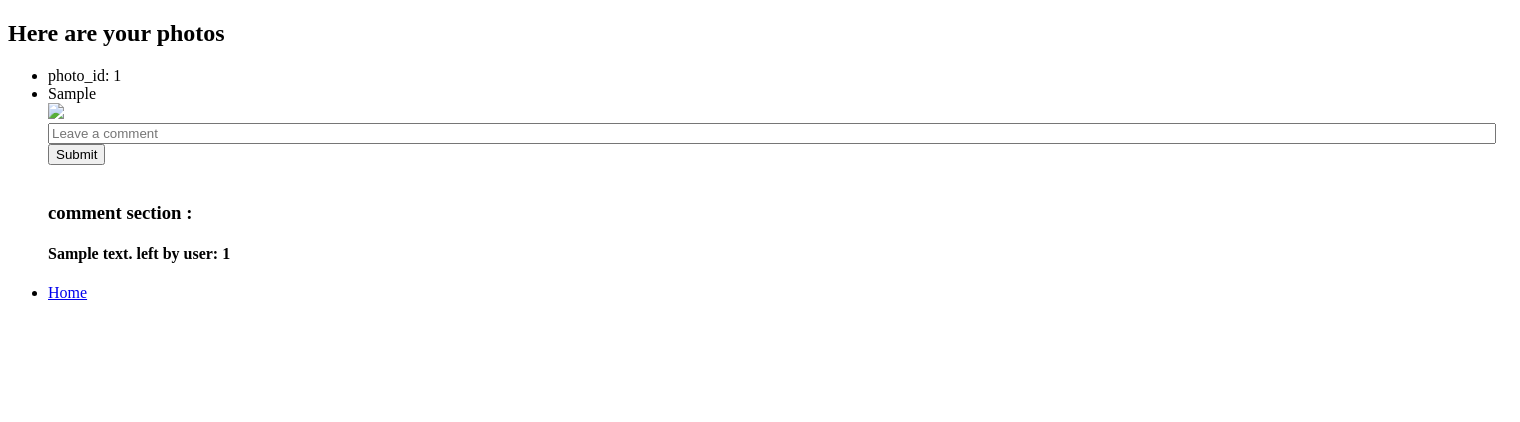
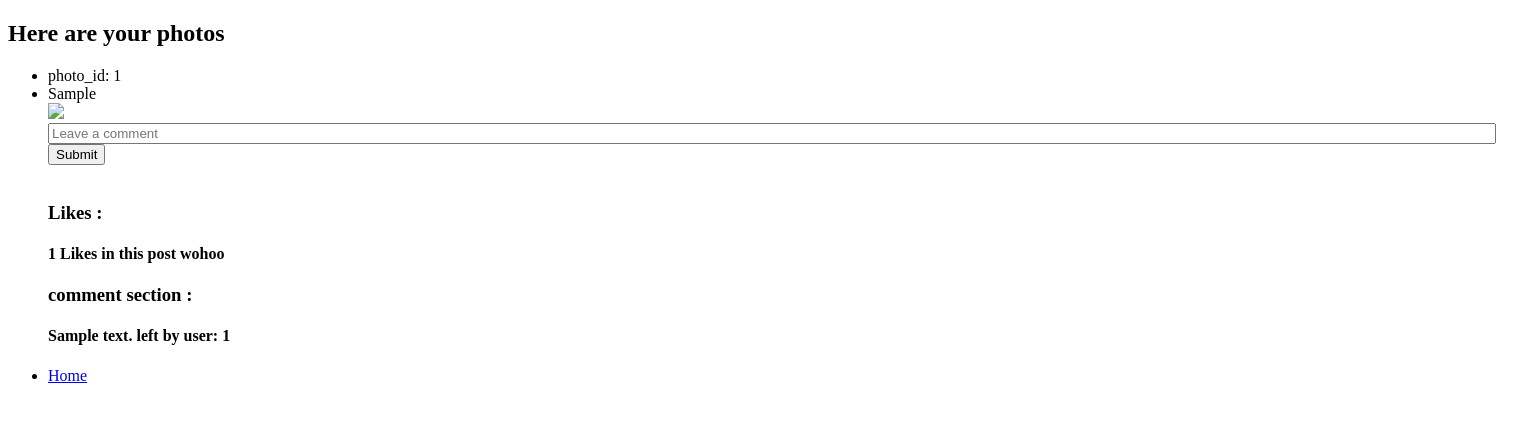
Before and after one commit to gavintanbu/CS460Project1, a Flask app: page /browse in a window 1520 px wide. Shown: the top 422 px of the page. Run offline with Flask 2, Linux system fonts and the light colour scheme; data comes from the database, SQL or seed files in the repository; both versions use the stored data as it was after the commit; tables that the repository leaves empty hold one stand-in row (values such as "Sample post").

Commit message:
Likes are now able to be shown in the post
Likes have been implemented, still need to add a way for users to like a post

```diff
--- a/skeleton/app.py
+++ b/skeleton/app.py
@@ -244,9 +244,14 @@ def getNamefromID(idd):
 	cursor.execute("SELECT first_name,last_name FROM Users WHERE user_id = '{0}'".format(idd))
 	return cursor.fetchall() #NOTE list of tuples, [(imgdata, pid), ...]
 
-def getallLikes():
+def getallLikesCounted():
 	cursor= conn.cursor()
-	cursor.execute("SELECT User_id,picture_id FROM Likes")
+	cursor.execute("SELECT picture_id,COUNT(*) FROM Likes GROUP BY picture_id")
+	return cursor.fetchall() #NOTE list of tuples, [(imgdata, pid), ...]
+
+def getallPhotoId():
+	cursor= conn.cursor()
+	cursor.execute("SELECT picture_id FROM Pictures")
 	return cursor.fetchall() #NOTE list of tuples, [(imgdata, pid), ...]
 ###jonend
 def getUserIdFromEmail(email):
@@ -316,21 +321,27 @@ def hello():
 @app.route("/browse",methods=['GET','POST'])
 def browse():
 	if (request.method== "GET"):
-		return render_template('browse.html',  photos=getAllPhotos(),comments=getAllCommentswithId() ,base64=base64)
+		return render_template('browse.html',  photos=getAllPhotos(),comments=getAllCommentswithId() ,likes= getallLikesCounted(), base64=base64)
 	if (request.method== 'POST'):
 		uid = getUserIdFromEmail(flask_login.current_user.id)
+		photoids = getallPhotoId()
+		likescounted = getallLikesCounted()
 
-
+		#photoarray = []
+		#for id in photoids:
+		#	temptuple = [id[0],0]
+		#	photoarray.append(temptuple)
+		print("------")
 		photoid = request.form.get('photo_id')
 		comment= request.form.get('comment')
 		cursor = conn.cursor()
 
-		print(cursor.execute("INSERT INTO Comments (user_id,picture_id,text) VALUES ('{0}', '{1}','{2}')".format(uid,photoid,comment)))
+		cursor.execute("INSERT INTO Comments (user_id,picture_id,text) VALUES ('{0}', '{1}','{2}')".format(uid,photoid,comment))
 
 		aid=cursor.lastrowid
 		conn.commit()
 
-		return render_template('browse.html',  photos=getAllPhotos(),comments=getAllCommentswithId() ,base64=base64)
+		return render_template('browse.html',  photos=getAllPhotos(),comments=getAllCommentswithId(),likes=likescounted,base64=base64)
 
 #jonend
 @app.route("/createalbum",methods=['GET','POST'])
--- a/skeleton/templates/browse.html
+++ b/skeleton/templates/browse.html
@@ -15,7 +15,16 @@
           <input type='text' name='photo_id' id='photo_id' value="{{photo[1]}}" hidden="true" ></input>
           <input type='submit' name='submit'></input>
            </form></br>
+        {% if likes %}
+          <h3> Likes :</h3>
+          {%for likeid in likes %}
 
+            {% if likeid[0]==photo[1] %}
+              <h4>{{likeid[1]}} Likes in this post wohoo</h4>
+
+            {% endif %}
+          {% endfor %}
+        {% endif %}
         {% if comments %}
           <h3> comment section :</h3>
           {%for comment in comments %}
```
Also changed, not shown: skeleton/schema.sql (+4 -3 lines).
